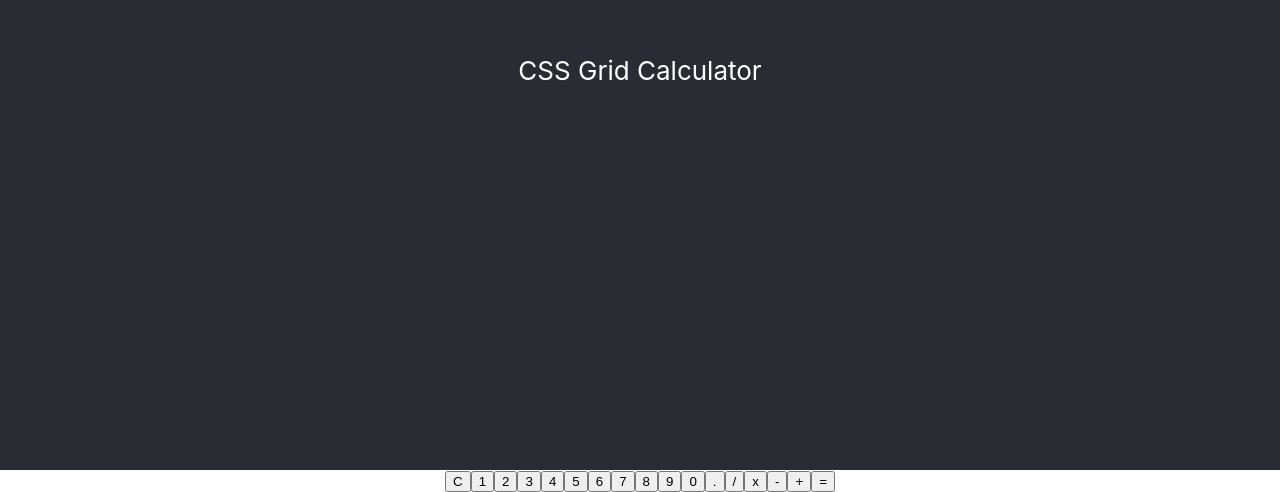
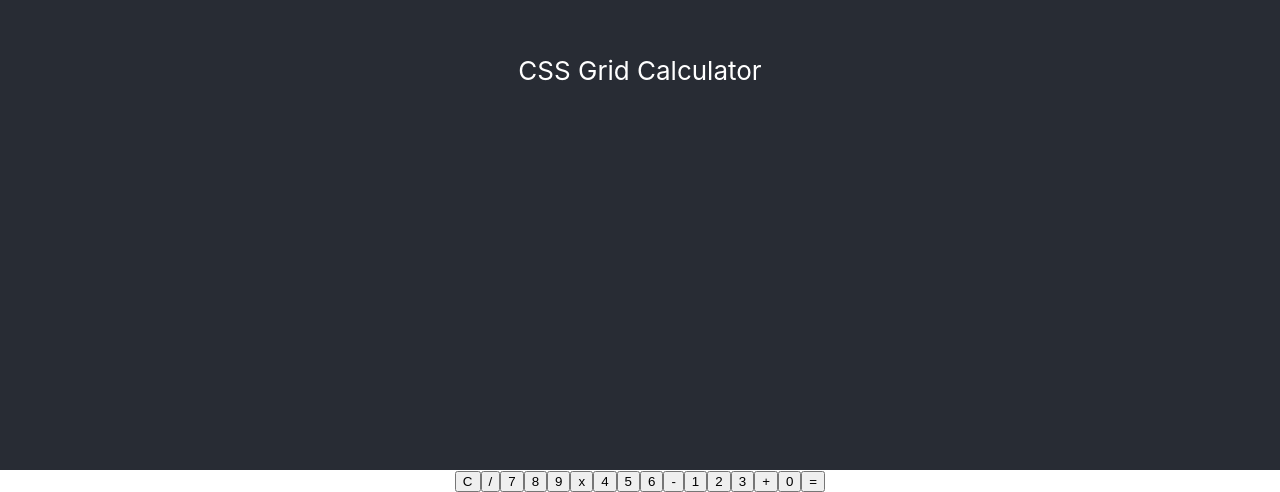
Before and after one commit to laura-daugherty/grid-calculator, a React (Create React App) app in the folder grid-calculator/: page / in a window 1280 px wide. Shown: the part 330-822 px from the top of the page. Built offline with nearby package versions, Linux system fonts and the light colour scheme.

Commit message:
changing buttons

```diff
--- a/grid-calculator/src/App.js
+++ b/grid-calculator/src/App.js
@@ -1,6 +1,6 @@
 import React, {useState} from 'react';
 import './App.css';
-import {numbers, operators} from "./data"
+// import {numbers, operators} from "./data"
 
 function App() {
   const [total, setTotal] = useState('')
@@ -16,14 +16,14 @@ function App() {
   }
 
   const setOpState = (op) => {
-    if (operator != "" && total != "") {
-      setOperator(op.value)
+    if (operator !== "" && total !== "") {
+      setOperator(op)
       setNumOne(total)
       setNumTwo('')
       setTotal('')
     } else if (operator === "") {
-      setOperator(op.value)
-    } else if (op.value === "=") {
+      setOperator(op)
+    } else if (op === "=") {
       console.log("====")
       showTotal()
     }
@@ -54,32 +54,89 @@ function App() {
 
   return (
       <div className="App">
+        <div className="wrapper">
+
           <header className="App-header">
             CSS Grid Calculator
           </header>
-        <div>
+          <div className="mainbox">
+
+            <div className="display">
               {numOne}
               {operator}
               {numTwo}
               {total ? <div> = {total} </div> : <div></div>}
+            </div>
+
+            <div className="buttons">
               <button onClick={() => {clearState()}}>
                 C
               </button>
-          {numbers.map((number) => {
+              <button onClick={() => {setOpState("/")}}>
+                /
+              </button>
+              <button onClick={() => {setNumState("7")}}>
+                7
+              </button>
+              <button onClick={() => {setNumState("8")}}>
+                8
+              </button>
+              <button onClick={() => {setNumState("9")}}>
+                9
+              </button>
+              <button onClick={() => {setOpState("*")}}>
+                x
+              </button>
+              <button onClick={() => {setNumState("4")}}>
+                4
+              </button>
+              <button onClick={() => {setNumState("5")}}>
+                5
+              </button>
+              <button onClick={() => {setNumState("6")}}>
+                6
+              </button>
+              <button onClick={() => {setOpState("-")}}>
+                -
+              </button>
+              <button onClick={() => {setNumState("1")}}>
+                1
+              </button>
+              <button onClick={() => {setNumState("2")}}>
+                2
+              </button>
+              <button onClick={() => {setNumState("3")}}>
+                3
+              </button>
+              <button onClick={() => {setOpState("+")}}>
+                +
+              </button>
+              <button onClick={() => {setNumState("0")}}>
+                0
+              </button>
+              <button onClick={() => {setOpState("=")}}>
+                =
+              </button>
+
+              {/* {numbers.map((number) => {
                 return (
-            <button onClick={() => {setNumState(number)}}>
+                <button key={number} onClick={() => {setNumState(number)}}>
                   {number}
                 </button>
                 )
               })}
               {operators.map((operator) => {
                 return (
-            <button onClick={() => {setOpState(operator)}}>
+                <button key={operator.char} onClick={() => {setOpState(operator)}}>
                   {operator.char}
                 </button>
                 )
-          })}
+              })} */}
             </div>
+
+          </div>
+        </div>
+
       </div>
   );
 }
```
Lines whose indentation alone changed are shown as unchanged.
